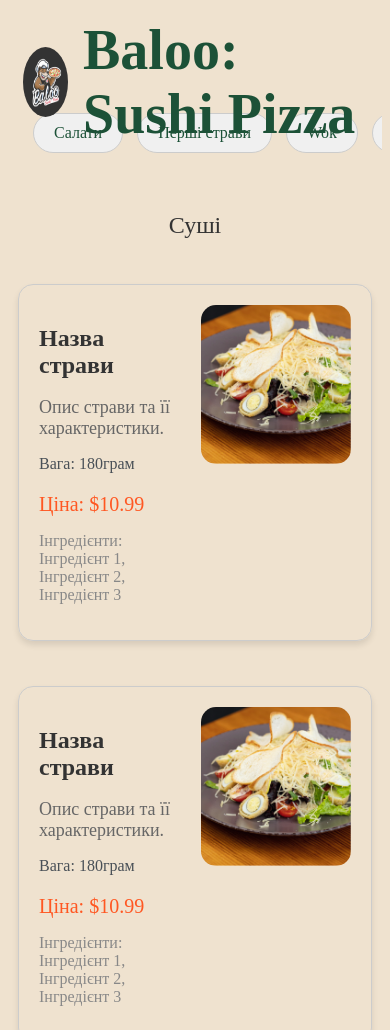
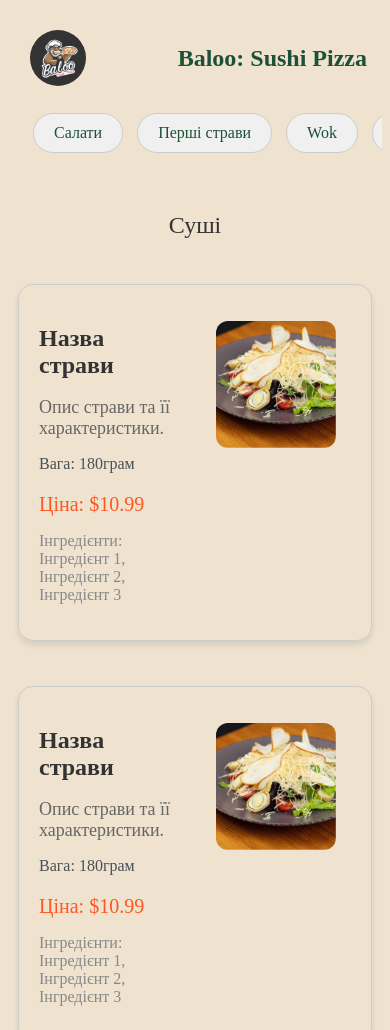
Before and after one commit to Razzervito/baloosushi, a plain HTML site: page index.html in a window 390 px wide. Shown: the top 1030 px of the page. Drawn offline with Linux system fonts and the light colour scheme.

Commit message:
Add files via upload

```diff
--- a/css/style.css
+++ b/css/style.css
@@ -1,3 +1,14 @@
+@media (max-width: 395px) {
+	img {
+		scale: 80%;
+		max-width: 100px;
+		height: auto;
+		width: auto;
+		border-radius: 15px;
+	  }
+}
+
+
 
 body {
 	color: #495057;
@@ -70,7 +81,7 @@
 .category-link {
  	color: rgb(28, 81, 55);
  	text-decoration: none;
-	font-size: 3.5rem;
+	font-size: 1.5rem;
 	font-weight: 700;
 }
 
```
